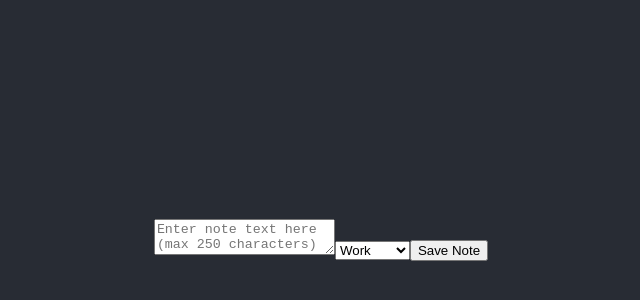
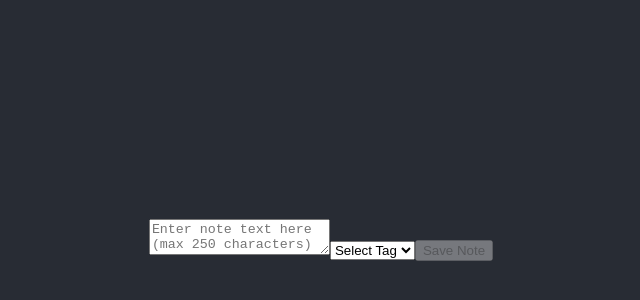
Before and after one commit to djcaraballo/nordstrom-1, a React (Create React App) app: page / in a window 1280 px wide. Shown: the part 160-460 px from the top of the page, without its empty margins (319-959 px from the left). Built offline with nearby package versions, Linux system fonts and the light colour scheme.

Commit message:
Add NoteForm functionality

```diff
--- a/src/Components/NoteForm/NoteForm.js
+++ b/src/Components/NoteForm/NoteForm.js
@@ -17,6 +17,15 @@ class NoteForm extends Component {
 
   handleSubmit = (e) => {
     e.preventDefault()
+    console.log(this.state)
+    this.props.addNote(this.state)
+    this.setState({
+      note: '',
+      tag: ''
+    })
+    if (this.state.tag === '') {
+      return false
+    }
     //send note to the backend
   }
 
@@ -29,6 +38,7 @@ class NoteForm extends Component {
           placeholder='Enter note text here (max 250 characters)'
           name='note'
           value={note}
+          maxLength='250'
           onChange={this.handleChange}>
         </textarea>
         <select
@@ -36,11 +46,14 @@ class NoteForm extends Component {
           name='tag'
           value={tag}
           onChange={this.handleChange}>
+          <option>Select Tag</option>
           <option>Work</option>
           <option>Personal</option>
           <option>Hobby</option>
         </select>
-        <button>Save Note</button>
+        <button
+          disabled={this.state.note === '' || this.state.tag === '' ? true : false}
+        >Save Note</button>
       </form>
     )
   }
```
